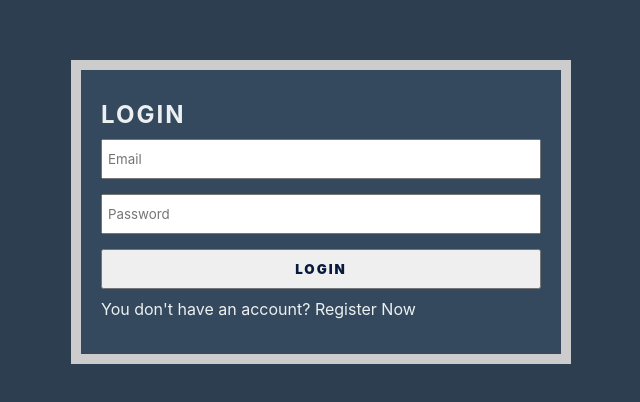
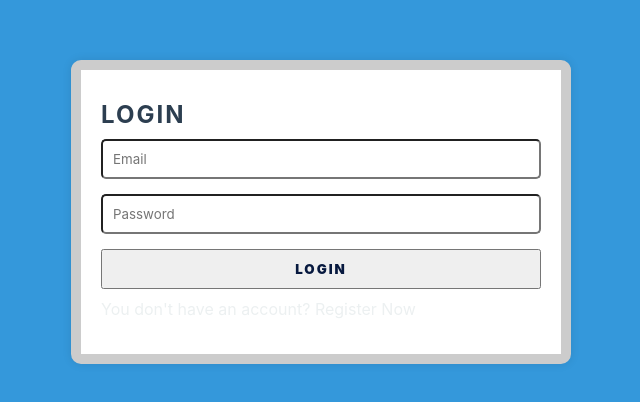
Before and after one commit to Andylmao/mern-stack-pr1-sd1, a React (Create React App) app in the folder FrontEnd/: page / in a window 1280 px wide. Shown: the part 188-590 px from the top of the page, without its empty margins (319-959 px from the left). Built offline with nearby package versions, Linux system fonts and the light colour scheme.

Commit message:
Se actualiza el front del login

```diff
--- a/FrontEnd/src/index.css
+++ b/FrontEnd/src/index.css
@@ -1,4 +1,4 @@
-* {
+/* {
   padding: 0;
   box-sizing: border-box;
   margin: 0;
@@ -16,7 +16,27 @@ code {
 
 body{
   background: #2c3e50;
+} */
+* {
+  padding: 0;
+  box-sizing: border-box;
+  margin: 0;
+  font-family: -apple-system, BlinkMacSystemFont, 'Segoe UI', 'Roboto', 'Oxygen',
+    'Ubuntu', 'Cantarell', 'Fira Sans', 'Droid Sans', 'Helvetica Neue',
+    sans-serif;
+  -webkit-font-smoothing: antialiased;
+  -moz-osx-font-smoothing: grayscale;
 }
+
+code {
+  font-family: source-code-pro, Menlo, Monaco, Consolas, 'Courier New',
+    monospace;
+}
+
+body {
+  background: #3498db; /* Cambié el color de fondo a un tono más claro */
+}
+
 .notes-page{
   width: 100%;
   min-height: 100vh;
@@ -173,6 +193,8 @@ a{
 .login input,
 .register input {
   margin-bottom: 15px;
+  border-radius: 5px; /* Añadí bordes redondeados a los campos de entrada */
+  padding: 10px; /* Aumenté el espacio interno de los campos de entrada */
 }
 
 .login,
@@ -181,13 +203,15 @@ a{
   top: 50%;
   left: 50%;
   transform: translate(-50%, -50%);
-  background: #34495e;
+  background: #fff; /* Cambié el fondo del formulario a blanco */
   padding: 20px;
+  border-radius: 10px; /* Añadí bordes redondeados al formulario */
+  box-shadow: 0 0 10px rgba(0, 0, 0, 0.1); /* Añadí sombreado suave */
 }
 
 .login-page h2,
 .login-page h3 {
-  color: #ecf0f1;
+  color: #2c3e50; /* Cambié el color del texto a uno más oscuro */
 }
 
 .login-page h3 {
@@ -205,4 +229,5 @@ a{
 .login-page span:hover {
   color: #e74c3c;
   cursor: pointer;
+  transition: color 0.3s ease; /* Añadí una transición suave al color al pasar el ratón */
 }
```
